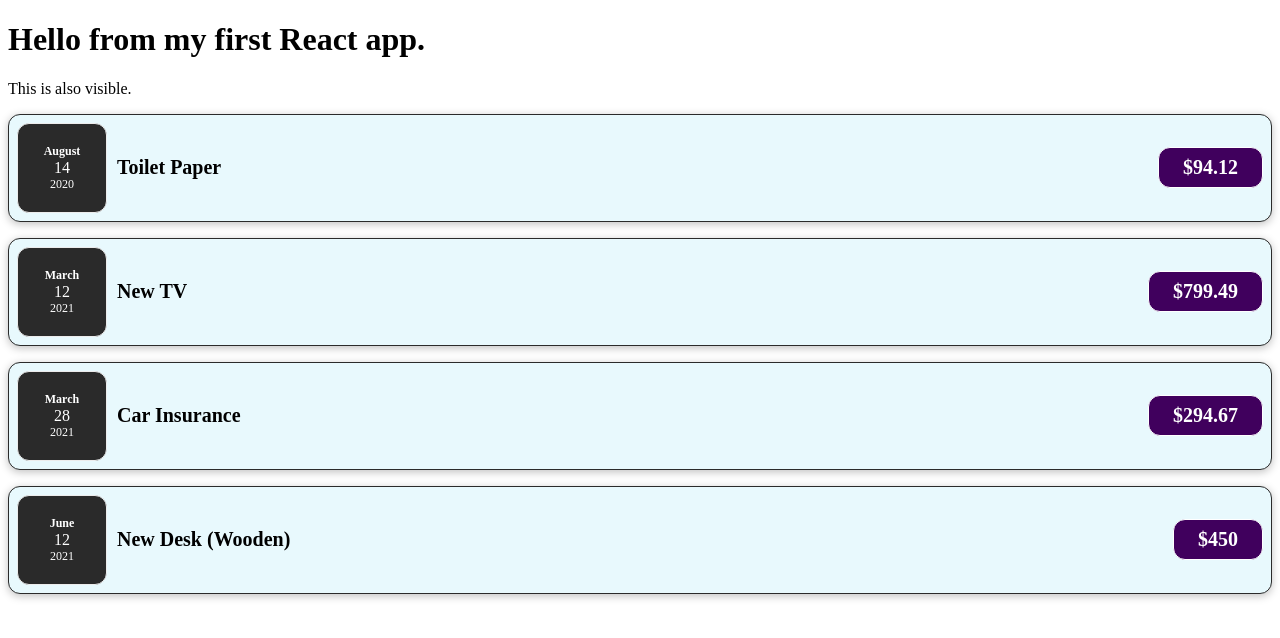
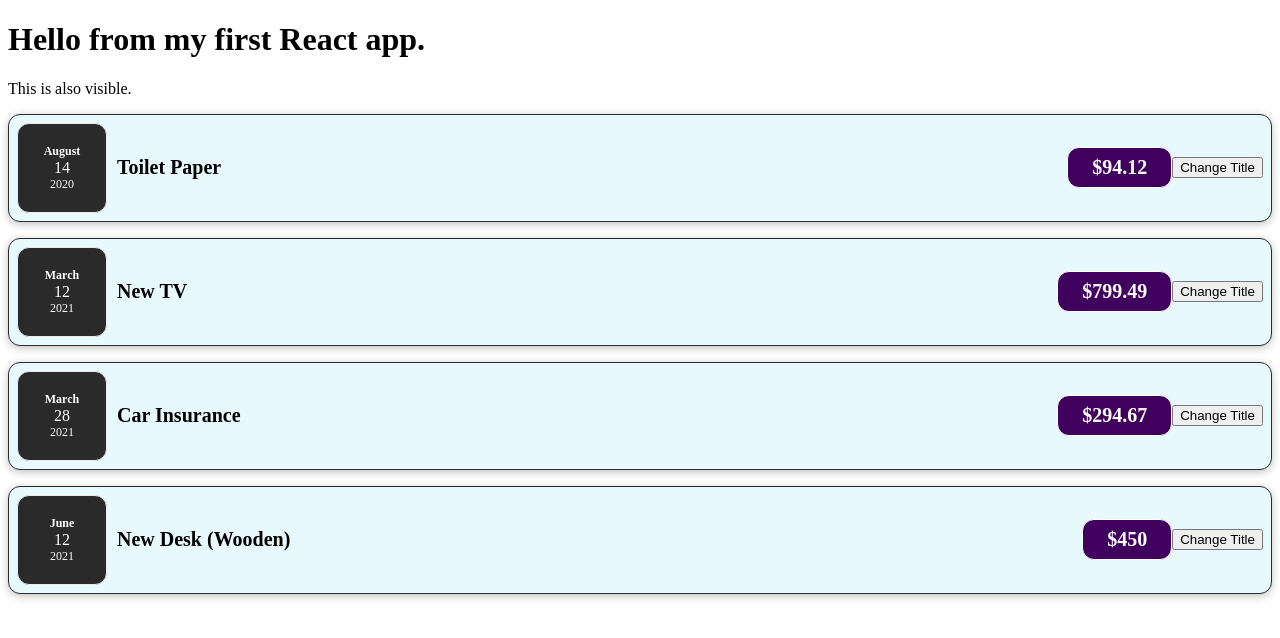
Before and after one commit to Aakarshit-Dhuria/React-Practice, a JavaScript app: page / in a window 1280 px wide. Shown: the top 638 px of the page. Built offline with nearby package versions, Linux system fonts and the light colour scheme.

Commit message:
Added a click handler

```diff
--- a/src/components/ExpenseItems.js
+++ b/src/components/ExpenseItems.js
@@ -6,6 +6,9 @@ function ExpenseItems(props) {
 	// const expenseDate = new Date(2021, 2, 28);
 	// const expenseTitle = 'Car Insurance';
 	// const expenseAmount = 202.12;
+	function clickHandler() {
+		console.log('Clicked!!!!!');
+	}
 
 	return (
 		<Card className="expense-item">
@@ -14,6 +17,7 @@ function ExpenseItems(props) {
 				<h2>{props.title}</h2>
 				<div className="expense-item__price">${props.amount}</div>
 			</div>
+			<button onClick={clickHandler}>Change Title</button>
 		</Card>
 
 		//// Hardcoded way
```
